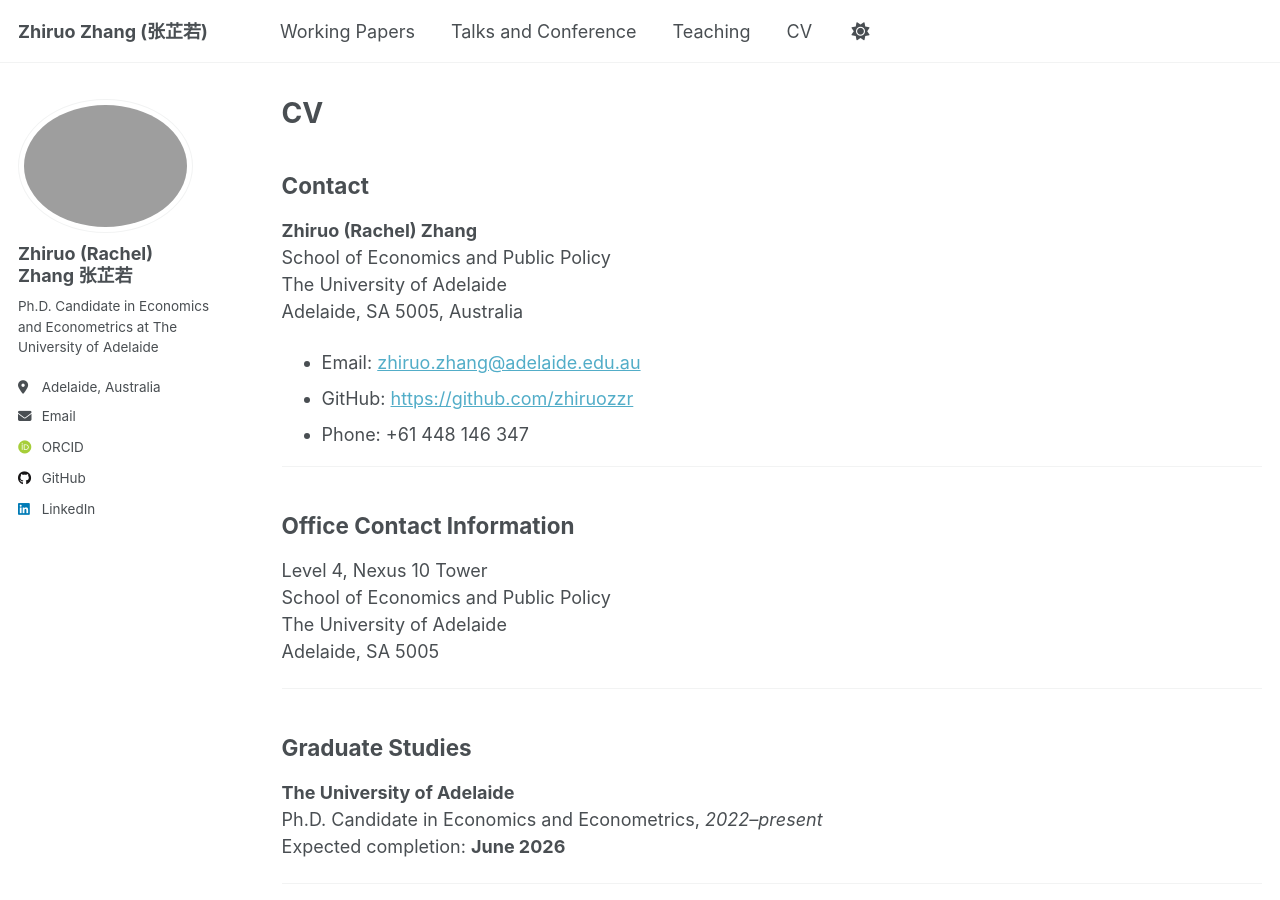
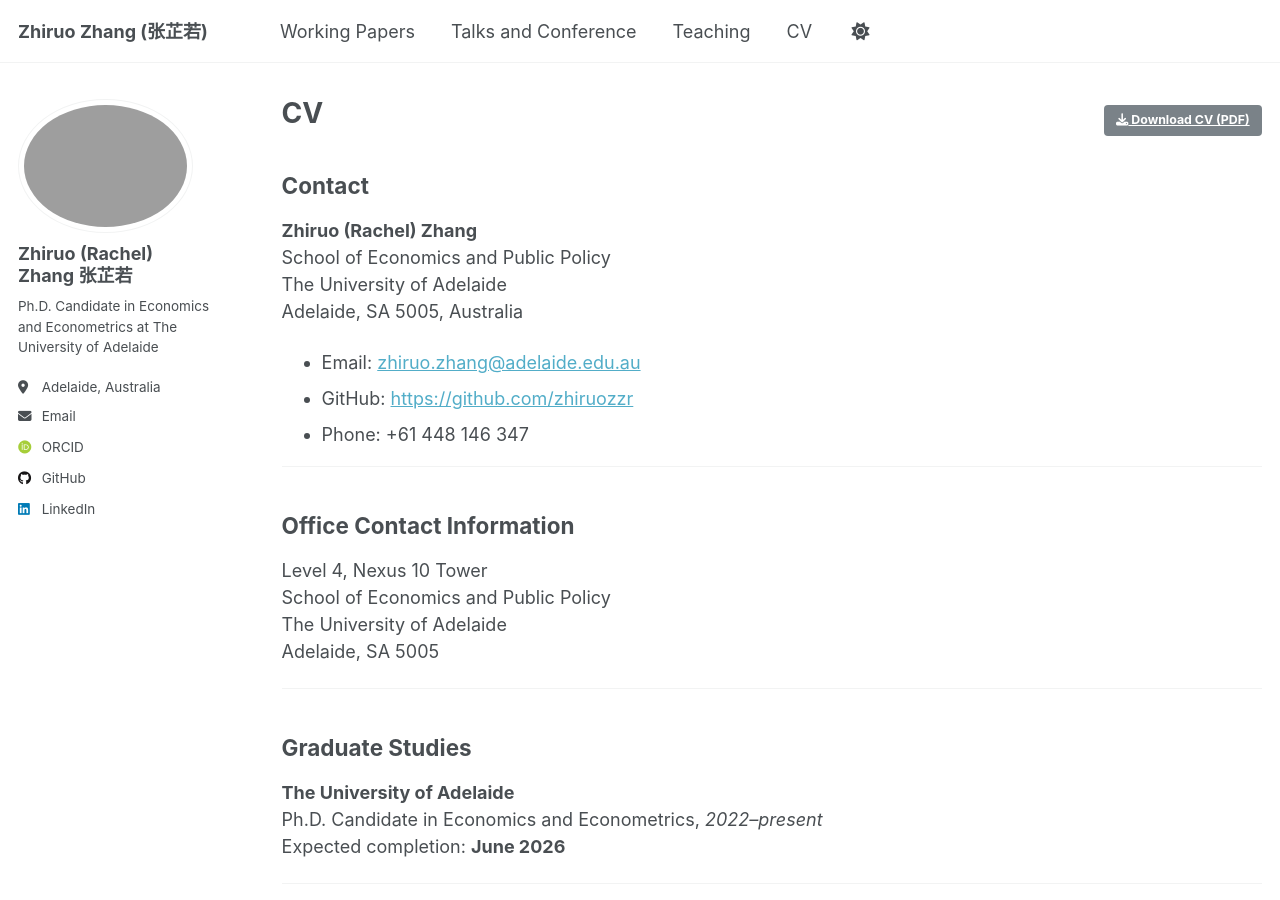
Before and after one commit to zhiruozzr/zhiruozzr.github.io, a Jekyll site: the page built from _pages/cv.md, in a window 1280 px wide and 900 px high. Built offline with Jekyll 4.4.1, drawn with Linux system fonts in a browser that asks for light colours; some web fonts are replaced; a script that is not in the unit is left out.

Commit message:
Update cv.md

```diff
--- a/_pages/cv.md
+++ b/_pages/cv.md
@@ -7,7 +7,12 @@ redirect_from:
   - /resume
 ---
 
+<a href="/files/Rachel_Zhang_CV.pdf" class="btn btn--primary btn--small" style="float:right; margin-top:-40px;">
+    <i class="fa fa-download"></i> Download CV (PDF)
+</a>
+
 {% include base_path %}
+
 
 ## Contact
 
```
